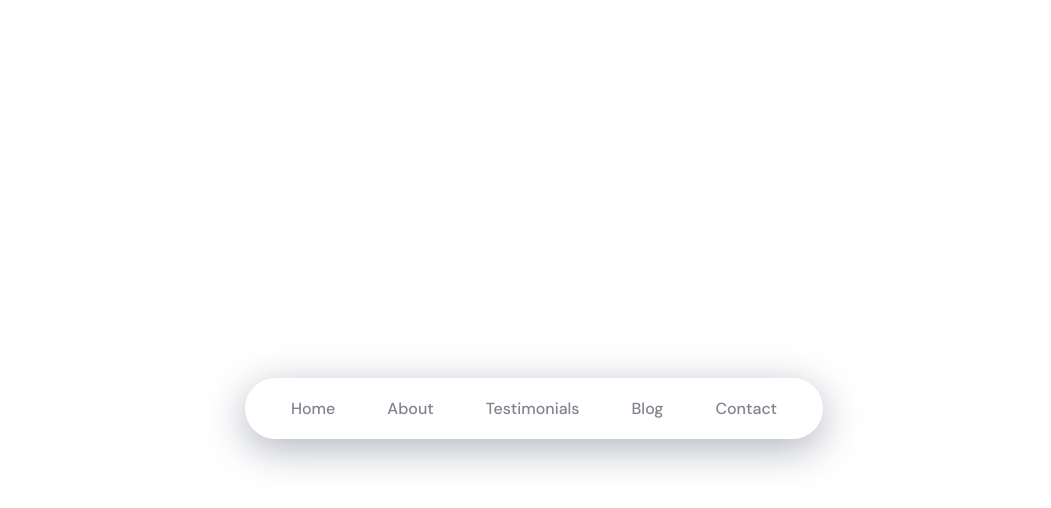
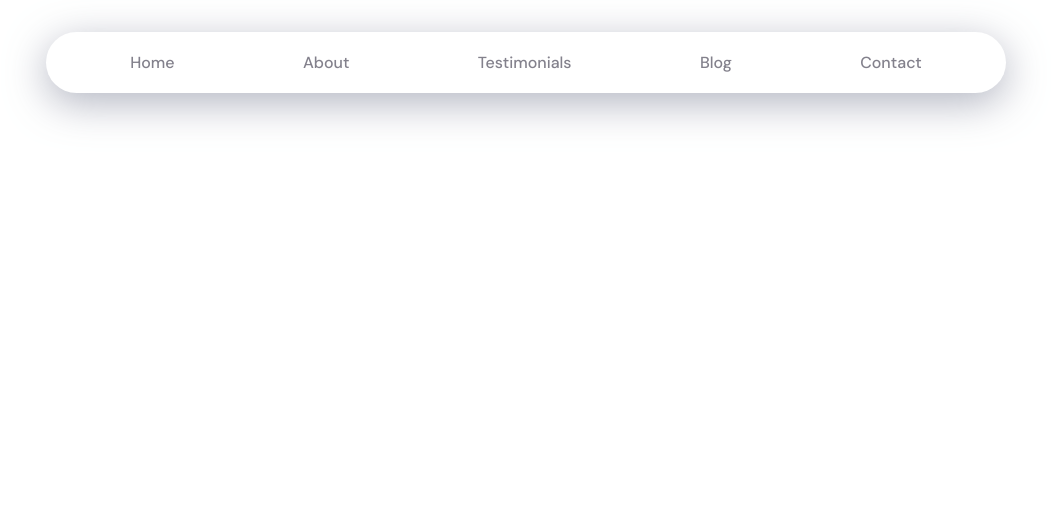
Before and after one commit to RenzoJose/nav-bar, a plain HTML site: page index.html in a window 1280 px wide. Shown: the whole page, without its empty margins (114-1165 px from the left). Drawn offline with Linux system fonts and the light colour scheme.

Commit message:
actualizacion-2

```diff
--- a/index.html
+++ b/index.html
@@ -3,7 +3,7 @@
   <head>
     <meta charset="UTF-8" />
     <meta name="viewport" content="width=device-width, initial-scale=1.0" />
-    <title>NAV BAR ANIMADO CON CSS</title>
+    <title>NAV-BAR ANIMADO CON CSS</title>
     <link rel="stylesheet" href="style.css" />
   </head>
   <body>
@@ -16,5 +16,5 @@
       <span class="nav-indicator"></span>
     </nav>
   </body>
-  <!-- <script src="script.js"></script> -->
+  <script src="script.js"></script>
 </html>
--- a/style.css
+++ b/style.css
@@ -3,81 +3,77 @@
   box-sizing: border-box;
 }
 
-body {
-  text-align: center;
-  display: -webkit-box;
+.nav {
+  position: relative;
+
   display: flex;
-  height: 100vh;
-  width: 100%;
+  justify-content: space-around;
 
-  justify-content: center;
+  width: 75vw;
+  padding: 0 20px;
+  margin: 2rem auto 0;
+  overflow: hidden;
 
-  align-items: center;
-  padding: 0 20px;
-  /* background-image: url("https://www.toptal.com/designers/subtlepatterns/patterns/debut_light.png"); */
-}
-
-.nav {
-  /* display: -webkit-inline-box; */
-  display: inline-flex;
-  position: relative;
-  overflow: hidden;
-  /* width: 100%; */
   background-color: #fff;
-  padding: 0 20px;
   border-radius: 40px;
   box-shadow: 0 10px 40px rgba(159, 162, 177, 0.8);
 }
 
 .nav-item {
-  color: #83818c;
-  padding: 20px;
+  position: relative;
+  z-index: 10;
+
+  padding: 1.25rem;
+  margin: 0 0.375rem;
+
   text-decoration: none;
 
   transition: 0.3s;
-  margin: 0 6px;
-  z-index: 1;
   font-family: "DM Sans", sans-serif;
   font-weight: 500;
-  position: relative;
+  color: #83818c;
+
 }
 .nav-item:before {
+  position: absolute;
+  left: 0;
+  bottom: -0.625rem;
+
   content: "";
-  position: absolute;
-  bottom: -10px;
-  left: 0;
+
   width: 100%;
-  height: 8px;
+  height: 0.5rem;
+
   background-color: #651881;
-  border-radius: 8px 8px 0 0;
+  border-radius: 0.5rem 0.5rem 0 0;
+
   opacity: 0;
-
   transition: 0.3s;
 }
 
-.nav-item:hover:before {
+.nav-item:no(.is-active):hover:before {
   opacity: 1;
   bottom: 0;
 }
 
-.nav-item:hover {
+.nav-item:no(.is-active):hover {
   color: #333;
 }
 
-/* .nav-indicator {
+.nav-indicator {
   position: absolute;
   left: 0;
   bottom: 0;
-  height: 4px;
+  height: 0.25rem;
 
   transition: 0.4s;
   height: 5px;
-  z-index: 1;
-  border-radius: 8px 8px 0 0;
-} */
+  z-index: 10;
+  border-radius: 0.5rem 0.5rem 0 0;
+}
 
-/* @media (max-width: 580px) {
+@media (max-width: 580px) {
   .nav {
-    overflow: auto;
+    overflow-x: auto;
   }
-} */
+}
```
